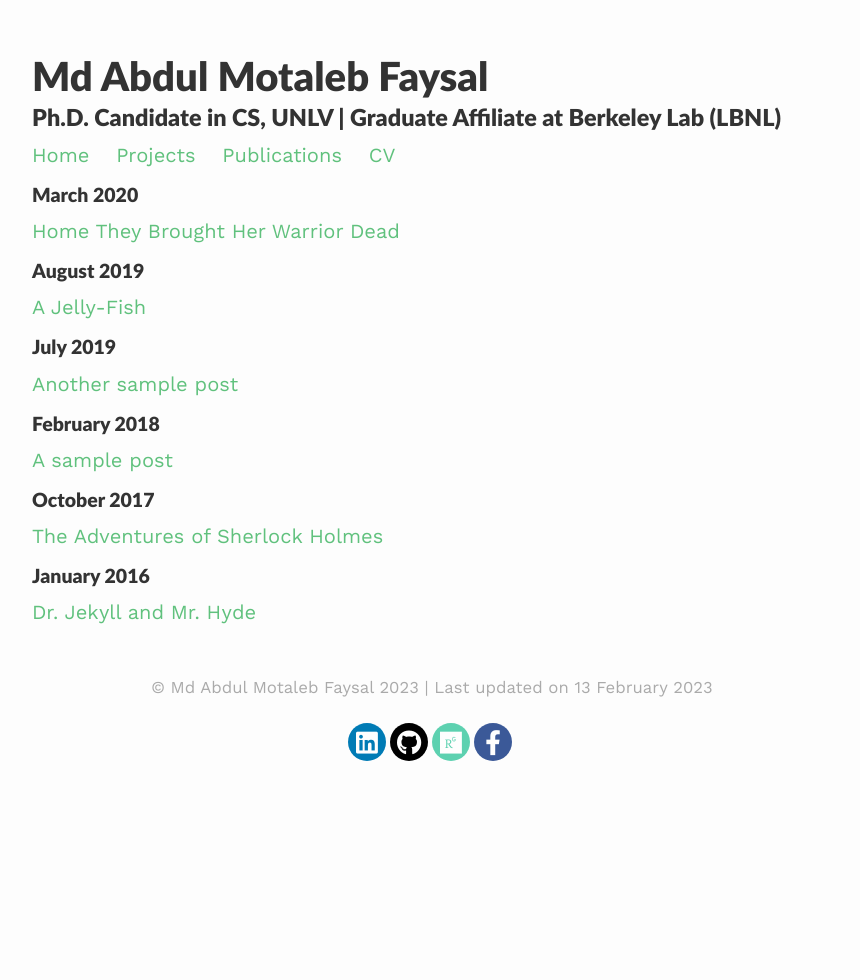
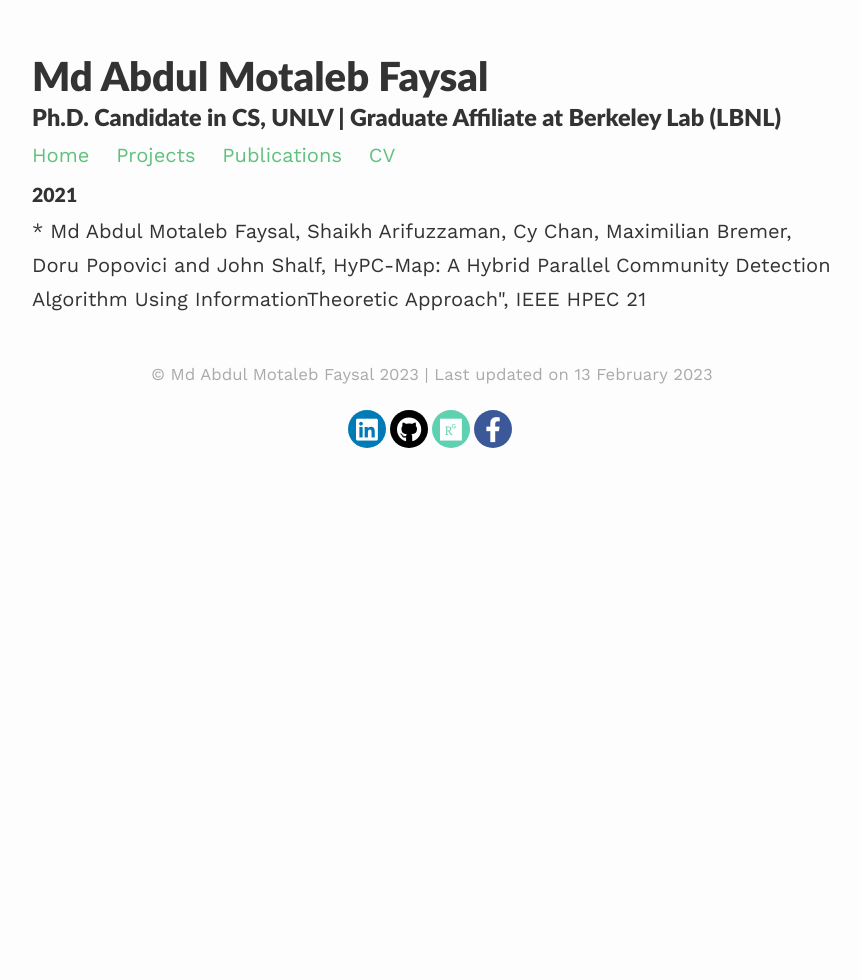
Before and after one commit to mfaysal101/mfaysal101.github.io, a Jekyll site: the page built from archive.html, in a window 1280 px wide. Shown: the whole page, without its empty margins (208-1068 px from the left). Built offline with Jekyll 4.4.1, drawn with Linux system fonts in a browser that asks for light colours; nearby versions of some CDN libraries.

Commit message:
Update archive.html

```diff
--- a/archive.html
+++ b/archive.html
@@ -5,16 +5,6 @@ title: Archive
 ---
 
 <div>
-	{% for post in site.posts %}
-	{% unless post.next %}
-	<h3><small>{{ post.date | date: '%B %Y' }}</small></h3>
-	{% else %}
-	{% capture year %}{{ post.date | date: '%Y %b' }}{% endcapture %}
-	{% capture nyear %}{{ post.next.date | date: '%Y %b' }}{% endcapture %}
-	{% if year != nyear %}
-	<h3><small>{{ post.date | date: '%B %Y' }}</small></h3>
-	{% endif %}
-	{% endunless %}
-    <a href="{{ post.url | prepend: site.baseurl }}">{{ post.title }}</a><br>
-	{% endfor %}
+<h3><small>2021</small></h3>
+    * Md Abdul Motaleb Faysal, Shaikh Arifuzzaman, Cy Chan, Maximilian Bremer, Doru Popovici and John Shalf, HyPC-Map: A Hybrid Parallel Community Detection Algorithm Using InformationTheoretic Approach", IEEE HPEC 21
 </div>
```
